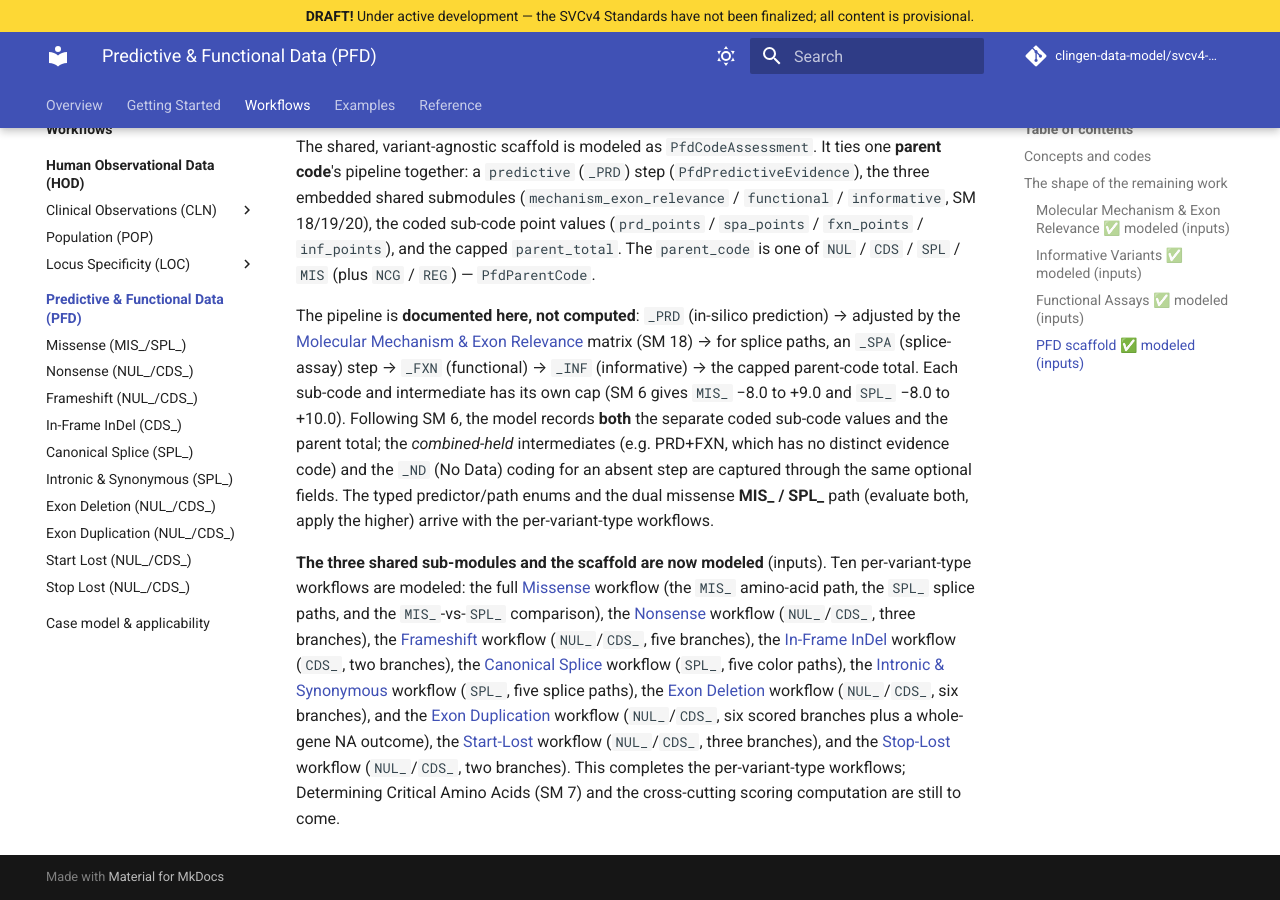
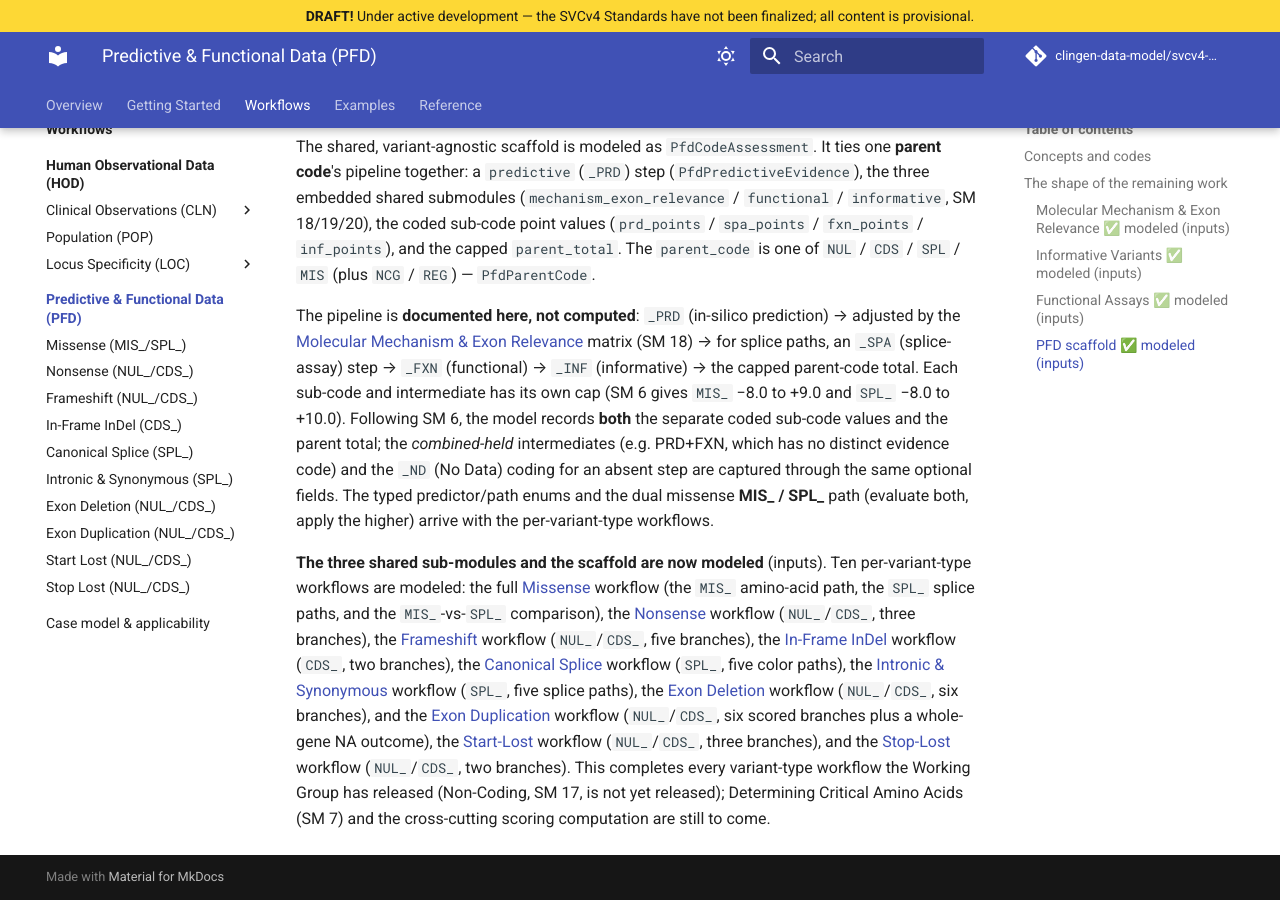
Before and after one commit to clingen-data-model/svcv4-model, an MkDocs documentation site: the page built from docs/workflows/pfd/index.md, in a window 1280 px wide and 900 px high, scrolled down 3255 px. Built offline with MkDocs 1.6.1 and Material for MkDocs 9.7.7, drawn with Linux system fonts in a browser that asks for light colours; comment, search, counter and statistics services are not loaded.

Commit message:
docs: qualify 'completes variant-type workflows' to note SM 17 Non-Coding awaits WG release
Addresses code-review: the unqualified 'completes' was in mild tension with
spec-alignment row 17 (Non-Coding, tracked as not-yet-modeled/WG-unreleased).

Co-Authored-By: Claude Opus 4.8 (1M context) <noreply@anthropic.com>

```diff
--- a/docs/workflows/pfd/index.md
+++ b/docs/workflows/pfd/index.md
@@ -157,5 +157,6 @@ the [Exon Deletion](exon-deletion.md) workflow (`NUL_`/`CDS_`, six branches), an
 [Exon Duplication](exon-duplication.md) workflow (`NUL_`/`CDS_`, six scored branches plus
 a whole-gene NA outcome), the [Start-Lost](start-lost.md) workflow (`NUL_`/`CDS_`, three
 branches), and the [Stop-Lost](stop-lost.md) workflow (`NUL_`/`CDS_`, two branches). This
-completes the per-variant-type workflows; Determining Critical Amino Acids (SM 7) and the
-cross-cutting scoring computation are still to come.
+completes every variant-type workflow the Working Group has released (Non-Coding, SM 17, is
+not yet released); Determining Critical Amino Acids (SM 7) and the cross-cutting scoring
+computation are still to come.
```
Also changed, not shown: docs/reference/known-gaps.md (+1 -1 lines).
